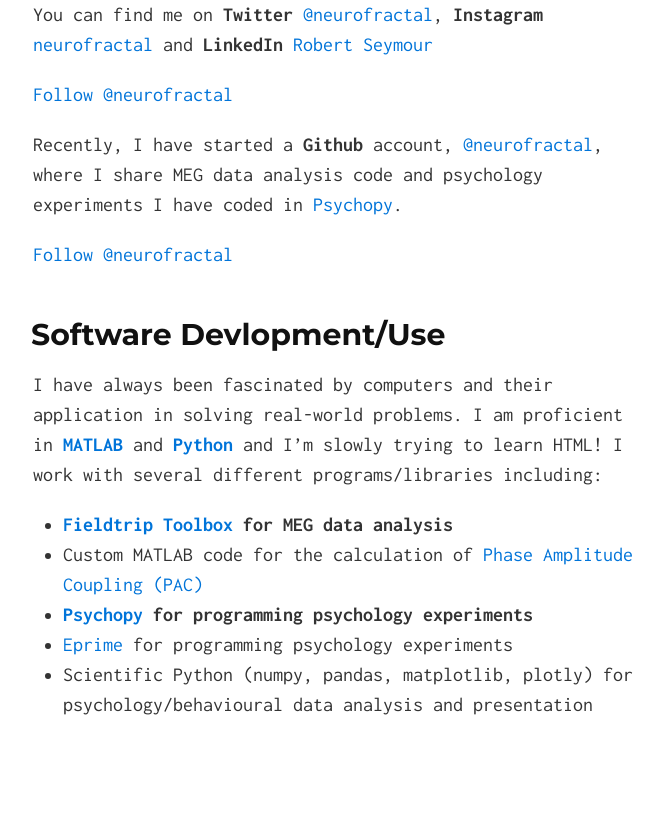
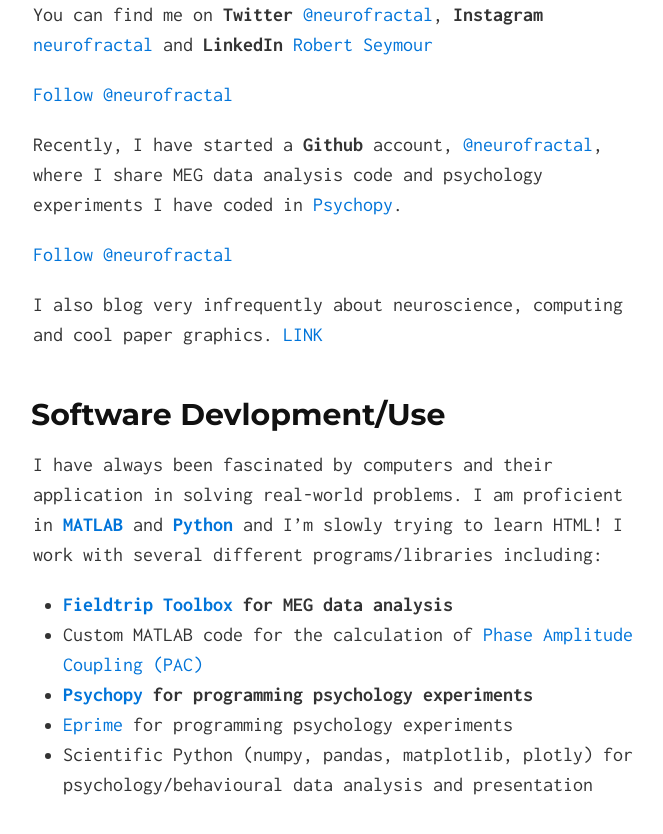
Before and after one commit to neurofractal/neurofractal.github.io, a Jekyll site: the page built from index.md, in a window 1280 px wide and 900 px high, scrolled down 2210 px. Shown: the top 834 px of the window, without its empty margins (307-970 px from the left). Built offline with Jekyll 4.4.1, drawn with Linux system fonts in a browser that asks for light colours; our own code applies the rules of GitHub Pages for plain Markdown files; comment, search, counter and statistics services are not loaded.

Commit message:
Update index.md

```diff
--- a/index.md
+++ b/index.md
@@ -44,6 +44,7 @@ I am also an advocate of [open science](https://elifesciences.org/content/5/e168
 
 <a class="github-button" href="https://github.com/neurofractal" data-style="mega" data-count-href="/neurofractal/followers" data-count-api="/users/neurofractal#followers" data-count-aria-label="# followers on GitHub" aria-label="Follow @neurofractal on GitHub">Follow @neurofractal</a>
 
+I also blog very infrequently about neuroscience, computing and cool paper graphics. [LINK](http://neurofractal.tumblr.com/)
 
 ## Software Devlopment/Use
 
```
